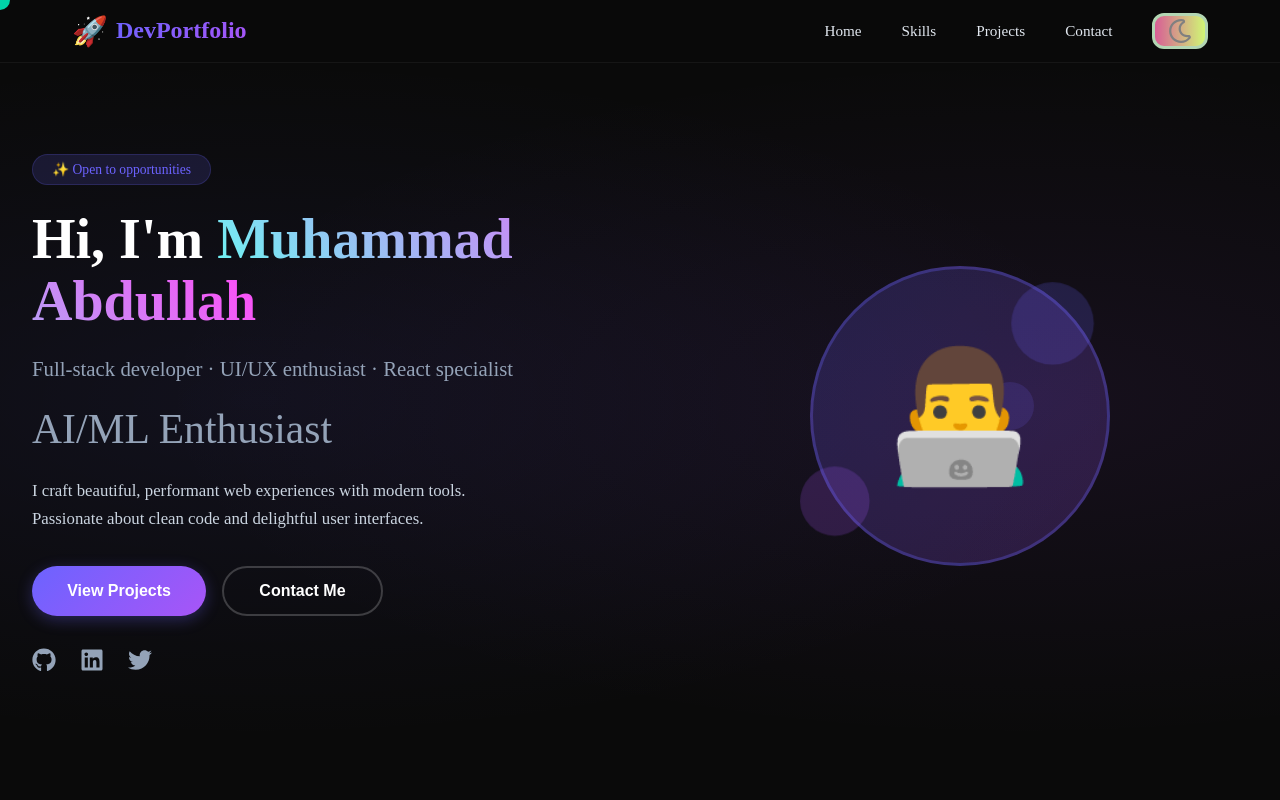
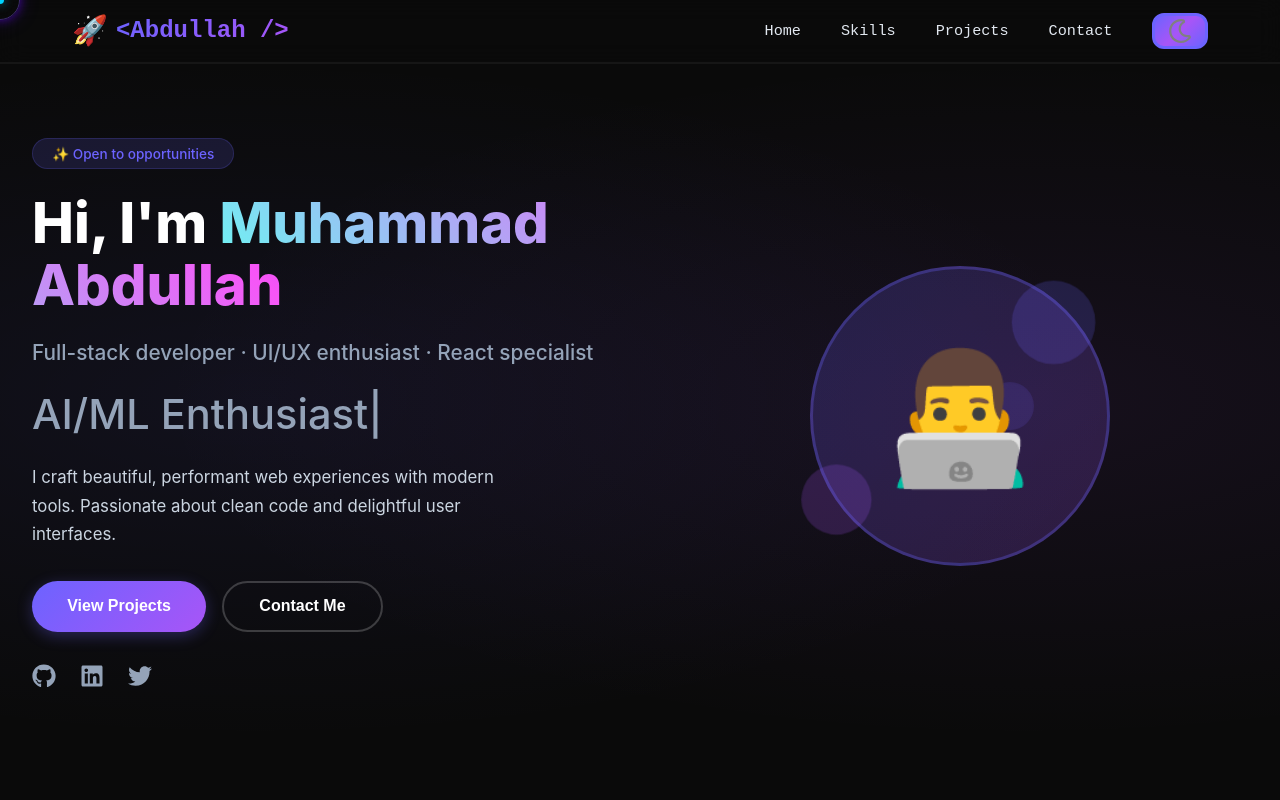
Before and after one commit to HafizEngineerMuhammadAbdullah/React-SMIT-Tasks, a React (Vite) app in the folder React-Portfolio/: page / in a window 1280 px wide. Shown: the top 800 px of the page. Built offline with nearby package versions, Linux system fonts and the light colour scheme.

Commit message:
Some issues fixes

```diff
--- a/React-Portfolio/src/App.jsx
+++ b/React-Portfolio/src/App.jsx
@@ -1,4 +1,4 @@
-import React, {useState} from 'react';
+import React, { useState } from 'react';
 import Cursor from './components/Cursor/Cursor';
 import Navbar from './components/Navbar/Navbar';
 import Hero from './components/Hero/Hero';
@@ -13,9 +13,10 @@ const App = () => {
   const [theme, setTheme] = useState("dark");
   return (
     <div data-theme={theme}>
+      {/* Cursor is first, So it works everywhere. */}
       <Cursor />
       {/* passing props */}
-      < Navbar  theme={theme} setTheme={setTheme}/>
+      < Navbar theme={theme} setTheme={setTheme} />
       < Hero />
       < Skills />
       < Projects />
--- a/React-Portfolio/src/components/Cursor/Cursor.jsx
+++ b/React-Portfolio/src/components/Cursor/Cursor.jsx
@@ -1,50 +1,99 @@
-import { motion } from "framer-motion";
+import { motion, useMotionValue, useSpring } from "motion/react";
 import { useState, useEffect } from "react";
 import styles from "./Cursor.module.css";
 
 const Cursor = () => {
 
+    // useState to remember the cursor position and update it when the mouse moves
     const [position, setPosition] = useState({
         x: 0,
         y: 0
     });
+    // const mouseX = useMotionValue(-100);
+    // const mouseY = useMotionValue(-100);
 
+    // const ringX = useSpring(mouseX, {
+    //     stiffness: 250,
+    //     damping: 25
+    // });
+
+    // const ringY = useSpring(mouseY, {
+    //     stiffness: 250,
+    //     damping: 25
+    // });
+
+    // use to track the mouse position and update the state accordingly
+    // Listen for mouse movement and update the cursor position
+    // it starts listening only once when the component is mounted(first time render) and stops listening when the component is unmounted
     useEffect(() => {
 
-        const moveCursor = (e) => {
+        const  handleMouseMove = (e) => {
 
             setPosition({
+                // clientX => distance from the left edge of the viewport to the mouse pointer
+                // clientY => distance from the top edge of the viewport to the mouse pointer
                 x: e.clientX,
                 y: e.clientY
             });
 
+            // mouseX.set(e.clientX);
+            // mouseY.set(e.clientY);
+
         };
 
-        window.addEventListener("mousemove", moveCursor);
+        // listen event when the mouse move
+        window.addEventListener("mousemove",  handleMouseMove);
 
+        // Clean Up Function to remove the event listener when the component unmounts
         return () => {
-            window.removeEventListener("mousemove", moveCursor);
+            window.removeEventListener("mousemove",  handleMouseMove);
         };
 
-    }, []);
+    }, []);//runs only once after mounting(when first time component render) & never again
 
     return (
 
-        <motion.div
-            className={styles.cursor}
-            animate={{
-                x: position.x - 10,
-                y: position.y - 10
-            }}
-            transition={{
-                type: "spring",
-                stiffness: 500,
-                damping: 28
-            }}
-        />
+        <div className={styles.cursor}>
+            {/* Outer Circle */}
+            <motion.div className={styles.cursorOuter}
+                animate={{
+                    // to make the cursor center on the mouse pointer, we need to subtract half of the cursor's width and height from the mouse position
+                    x: position.x - 20,
+                    y: position.y - 20
+                    // x: position.x,
+                    // y: position.y
+                }}
 
+                // style={{
+                //     x: ringX,
+                //     y: ringY
+                // }}
+                transition={{
+                    type: "spring",
+                    stiffness: 400,
+                    damping: 30
+                }} />
+
+            {/* Inner Circle */}
+            <motion.div className={styles.cursorInner}
+                animate={{
+                    // to make the cursor center on the mouse pointer, we need to subtract half of the cursor's width and height from the mouse position
+                    x: position.x - 4,
+                    y: position.y - 4
+                    // x: position.x,
+                    // y: position.y
+                }}
+                // style={{
+                //     x: mouseX,
+                //     y: mouseY
+                // }}
+                transition={{
+                    type: "spring",
+                    stiffness: 400,
+                    damping: 30
+                }} />
+        </div >
     );
-
 };
 
 export default Cursor;
--- a/React-Portfolio/src/components/Cursor/Cursor.module.css
+++ b/React-Portfolio/src/components/Cursor/Cursor.module.css
@@ -1,17 +1,48 @@
+/* for Cursor */
 .cursor {
+  /* stay attached with the browser window */
+  position: fixed;
+  top: 0;
+  left: 0;
+  /* clickable */
+  pointer-events: none;
+  /* always stays on the top */
+  z-index: 9999;
+}
 
-    position: fixed;
+/* for Outer Cursor */
+.cursorOuter {
+  position: absolute;
+  width: 40px;
+  height: 40px;
+  border: 1.5px solid #3e2c6d;
+  border-radius: 50%;
+  box-sizing: border-box;
+  transform: translate(-50%, -50%);
+  transition:
+    transform 0.1s ease,
+    opacity 0.2s ease;
+  box-shadow:
+    0 0 10px rgba(85, 6, 212, 0.6),
+    0 0 20px rgba(88, 10, 214, 0.3);
+  /* mix-blend-mode: difference; */
+  mix-blend-mode: exclusion;
+}
 
-    width: 20px;
-
-    height: 20px;
-
-    border-radius: 50%;
-
-    background: var(--accent);
-
-    pointer-events: none;
-
-    z-index: 9999;
-
+/* for Inner Cursor */
+.cursorInner {
+  position: absolute;
+  top: 50%;
+  left: 50%;
+  width: 8px;
+  height: 8px;
+  background: #00d4ff;
+  border-radius: 50%;
+  transform: translate(-50%, -50%);
+  /* transition:
+    transform 0.1s ease,
+    opacity 0.2s ease; */
+  box-shadow:
+    0 0 10px rgba(6, 182, 212, 0.6),
+    0 0 20px rgba(6, 182, 212, 0.3);
 }
--- a/React-Portfolio/src/components/Navbar/Navbar.jsx
+++ b/React-Portfolio/src/components/Navbar/Navbar.jsx
@@ -68,7 +68,7 @@ const Navbar = ({ theme, setTheme }) => {
                         }}
                         className={styles.logoIcon}>🚀</motion.span>
                     {/* for Logo Text */}
-                    <span className={styles.logoText}>DevPortfolio</span>
+                    <span className={styles.logoText}>{"<"}Abdullah{" />"}</span>
                 </motion.div>
 
                 {/* Navlinks at desktop screen */}
--- a/React-Portfolio/src/components/Navbar/Navbar.module.css
+++ b/React-Portfolio/src/components/Navbar/Navbar.module.css
@@ -5,10 +5,18 @@
   left: 0;
   right: 0;
   z-index: 1;
-  background-color: rgba(10, 10, 10, 0.85);
+  /* background-color: rgba(10, 10, 10, 0.288); */
+  background-color: rgb(77, 76, 76, 0.288);
   backdrop-filter: blur(12px);
   border-bottom: 1px solid rgba(255, 255, 255, 0.05);
   padding: 0.8rem 0;
+  font-family: monospace;
+}
+
+.header:hover {
+  background-color: rgba(10, 10, 10, 0.5);
+  backdrop-filter: blur(12px);
+  border-bottom: 2px solid rgba(255, 255, 255, 0.05);
 }
 
 /* for Navbar */
@@ -78,8 +86,8 @@
 }
 
 .toggleBtn {
-  background: linear-gradient(to right, #d85e95, #d0f775);
-  border: 3px solid rgb(178, 214,179);
+  background: linear-gradient(135deg, #6c63ff, #a855f7, #6c63ff);
+  border: 3px solid #6c63ff;
   border-radius: 12px;
   text-align: center;
   display: flex;
@@ -93,7 +101,6 @@
 
 .toggleBtn:hover{
    transform: scale(1.1);
-   border-color: rgb(102, 241, 22);
 }
 
 /* for menu toggle button */
--- a/React-Portfolio/src/index.css
+++ b/React-Portfolio/src/index.css
@@ -1,11 +1,38 @@
+/* Reset Default Space */
 * {
   margin: 0;
   padding: 0;
   box-sizing: border-box;
 }
 
+html {
+  scroll-behavior: smooth;
+}
+
 body {
-  cursor: none;
+  font-family: var(--font-inter), system-ui, sans-serif;
+  /* Browser cursor disappears. */
+  /* Only custom cursor remains. */
+  cursor: none !important;
+}
+
+
+/* ===== Custom Scrollbar ===== */
+::-webkit-scrollbar {
+  width: 7px;
+}
+
+::-webkit-scrollbar-track {
+  background: #0a0a0f;
+}
+
+::-webkit-scrollbar-thumb {
+  background: #8b5cf6;
+  border-radius: 3px;
+}
+
+::-webkit-scrollbar-thumb:hover {
+  background: #a855f7;
 }
 
 /* for Dark Theme */
@@ -28,6 +55,7 @@ body {
 
   /* Extra */
   --shadow-color: rgba(0, 212, 170, 0.25);
+  --font-inter: "Inter", sans-serif;
 }
 /* :root {
 
@@ -152,3 +180,8 @@ body {
 --shadow-color:rgba(249,115,22,.25);
 
 } */
+
+/* Hide custom cursor on touch / mobile */
+@media (pointer: coarse) {
+  body { cursor: auto !important; }
+}
```
